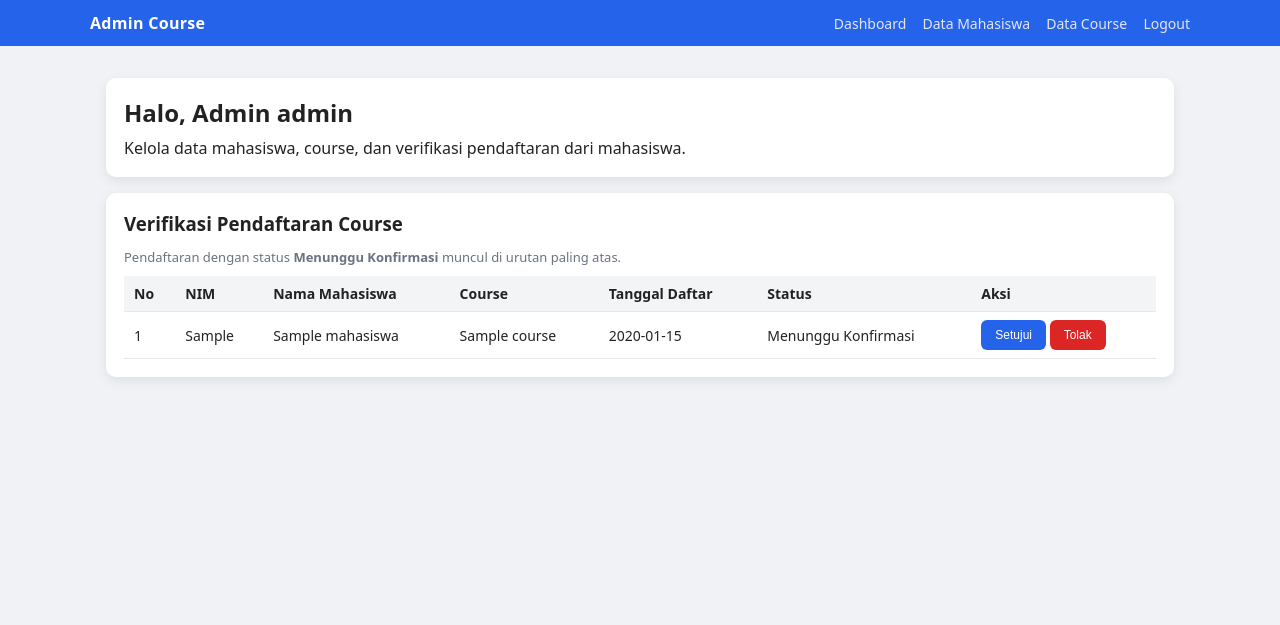
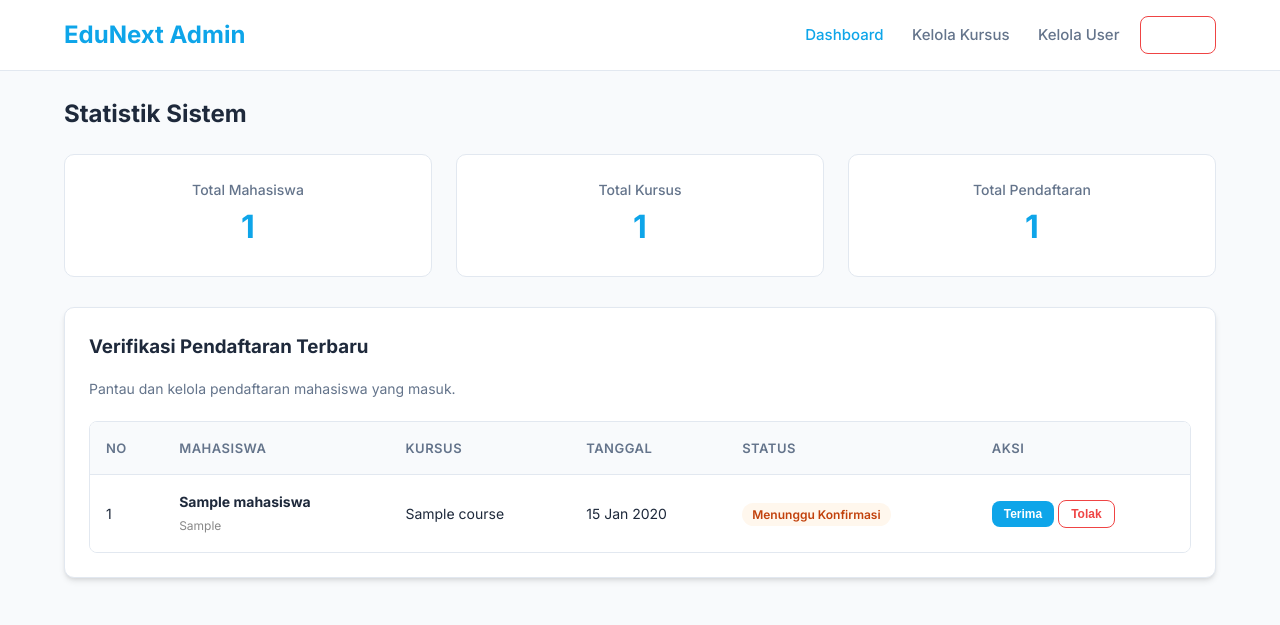
Before and after one commit to Ezra772/Web-Kursus, a PHP site: page /admin/index.php in a window 1280 px wide. Shown: the top 625 px of the page. Run offline with PHP 8.4, Linux system fonts and the light colour scheme; a user stored in the database is signed in; tables that the repository leaves empty hold one stand-in row (values such as "Sample post").

Commit message:
nambahin file sql sama ganti tampilan

```diff
--- a/admin/index.php
+++ b/admin/index.php
@@ -1,7 +1,12 @@
 <?php
 require '../auth_admin.php';
 
-// ambil data pendaftaran join mahasiswa + course
+// Hitung statistik sederhana
+$countMhs = mysqli_num_rows(mysqli_query($conn, "SELECT id FROM mahasiswa"));
+$countCourse = mysqli_num_rows(mysqli_query($conn, "SELECT id FROM course"));
+$countPendaftaran = mysqli_num_rows(mysqli_query($conn, "SELECT id FROM pendaftaran"));
+
+// Query pendaftaran
 $sql = "
     SELECT
         p.id,
@@ -17,54 +22,62 @@ $sql = "
         CASE WHEN p.status = 'Menunggu Konfirmasi' THEN 0 ELSE 1 END,
         p.tanggal_daftar DESC
 ";
-
 $pendaftaran = mysqli_query($conn, $sql);
 ?>
 <!DOCTYPE html>
 <html lang="id">
 <head>
     <meta charset="UTF-8">
-    <title>Dashboard Admin</title>
+    <title>Dashboard Admin - EduNext</title>
     <meta name="viewport" content="width=device-width, initial-scale=1">
     <link rel="stylesheet" href="../assets/css/style.css">
 </head>
 <body>
+
 <div class="navbar">
     <div class="navbar-inner">
-        <div class="navbar-brand">Admin Course</div>
+        <a href="index.php" class="navbar-brand">EduNext Admin</a>
         <div class="nav-links">
-            <a href="index.php">Dashboard</a>
-            <a href="mahasiswa_index.php">Data Mahasiswa</a>
-            <a href="course_index.php">Data Course</a>
-            <a href="../logout.php">Logout</a>
+            <a href="index.php" style="color:var(--primary);">Dashboard</a>
+            <a href="course_index.php">Kelola Kursus</a>
+            <a href="mahasiswa_index.php">Kelola User</a>
+            <a href="../logout.php" class="btn btn-danger" style="color:white; margin-left:16px; padding:6px 12px;">Logout</a>
         </div>
     </div>
 </div>
 
-<div class="container" style="margin-top:16px;">
+<div class="container">
+    <h2 style="margin-bottom:20px;">Statistik Sistem</h2>
 
-    <!-- Kartu sambutan -->
-    <div class="card">
-        <h2 style="margin-bottom:8px;">Halo, Admin <?php echo htmlspecialchars($_SESSION['username']); ?></h2>
-        <p>Kelola data mahasiswa, course, dan verifikasi pendaftaran dari mahasiswa.</p>
+    <div class="stats-grid">
+        <div class="stat-card">
+            <div class="stat-label">Total Mahasiswa</div>
+            <div class="stat-number"><?php echo $countMhs; ?></div>
+        </div>
+        <div class="stat-card">
+            <div class="stat-label">Total Kursus</div>
+            <div class="stat-number"><?php echo $countCourse; ?></div>
+        </div>
+        <div class="stat-card">
+            <div class="stat-label">Total Pendaftaran</div>
+            <div class="stat-number"><?php echo $countPendaftaran; ?></div>
+        </div>
     </div>
 
-    <!-- Tabel pendaftaran -->
     <div class="card">
-        <h3 style="margin-bottom:12px;">Verifikasi Pendaftaran Course</h3>
-        <p style="font-size:13px; color:#6b7280; margin-bottom:10px;">
-            Pendaftaran dengan status <strong>Menunggu Konfirmasi</strong> muncul di urutan paling atas.
-        </p>
+        <div style="margin-bottom:20px;">
+            <h3>Verifikasi Pendaftaran Terbaru</h3>
+            <p style="color:var(--text-muted); font-size:14px;">Pantau dan kelola pendaftaran mahasiswa yang masuk.</p>
+        </div>
 
         <div class="table-wrapper">
             <table>
                 <thead>
                 <tr>
                     <th>No</th>
-                    <th>NIM</th>
-                    <th>Nama Mahasiswa</th>
-                    <th>Course</th>
-                    <th>Tanggal Daftar</th>
+                    <th>Mahasiswa</th>
+                    <th>Kursus</th>
+                    <th>Tanggal</th>
                     <th>Status</th>
                     <th>Aksi</th>
                 </tr>
@@ -73,57 +86,46 @@ $pendaftaran = mysqli_query($conn, $sql);
                 <?php
                 $no = 1;
                 if (mysqli_num_rows($pendaftaran) === 0): ?>
-                    <tr>
-                        <td colspan="7" style="text-align:center; padding:12px;">
-                            Belum ada pendaftaran course.
-                        </td>
-                    </tr>
-                <?php
-                else:
+                    <tr><td colspan="6" style="text-align:center;">Belum ada data.</td></tr>
+                <?php else:
                     while ($p = mysqli_fetch_assoc($pendaftaran)) :
                         $status = $p['status'];
-                        $isPending = ($status === 'Menunggu Konfirmasi');
+                        $badgeClass = 'badge-pending';
+                        if($status == 'Disetujui') $badgeClass = 'badge-success';
+                        if($status == 'Ditolak') $badgeClass = 'badge-danger';
                 ?>
                     <tr>
                         <td><?php echo $no++; ?></td>
-                        <td><?php echo htmlspecialchars($p['nim']); ?></td>
-                        <td><?php echo htmlspecialchars($p['nama_mahasiswa']); ?></td>
+                        <td>
+                            <strong><?php echo htmlspecialchars($p['nama_mahasiswa']); ?></strong><br>
+                            <span style="font-size:12px; color:#888;"><?php echo htmlspecialchars($p['nim']); ?></span>
+                        </td>
                         <td><?php echo htmlspecialchars($p['nama_course']); ?></td>
-                        <td><?php echo htmlspecialchars($p['tanggal_daftar']); ?></td>
-                        <td><?php echo htmlspecialchars($status); ?></td>
+                        <td><?php echo date('d M Y', strtotime($p['tanggal_daftar'])); ?></td>
+                        <td><span class="badge <?php echo $badgeClass; ?>"><?php echo $status; ?></span></td>
                         <td>
-                            <?php if ($isPending): ?>
-                                <!-- Approve -->
+                            <?php if ($status === 'Menunggu Konfirmasi'): ?>
                                 <form action="pendaftaran_update.php" method="POST" style="display:inline;">
                                     <input type="hidden" name="id" value="<?php echo $p['id']; ?>">
                                     <input type="hidden" name="aksi" value="setuju">
-                                    <button class="btn btn-primary" style="font-size:12px;">
-                                        Setujui
-                                    </button>
+                                    <button class="btn btn-primary" style="padding:6px 12px; font-size:12px;">Terima</button>
                                 </form>
-
-                                <!-- Tolak -->
                                 <form action="pendaftaran_update.php" method="POST" style="display:inline;">
                                     <input type="hidden" name="id" value="<?php echo $p['id']; ?>">
                                     <input type="hidden" name="aksi" value="tolak">
-                                    <button class="btn btn-danger" style="font-size:12px;"
-                                            onclick="return confirm('Tolak pendaftaran ini?');">
-                                        Tolak
-                                    </button>
+                                    <button class="btn btn-danger" style="padding:6px 12px; font-size:12px;" onclick="return confirm('Tolak?');">Tolak</button>
                                 </form>
                             <?php else: ?>
-                                <span style="font-size:12px; color:#6b7280;">Tidak ada aksi</span>
+                                <span style="color:#aaa;">Selesai</span>
                             <?php endif; ?>
                         </td>
                     </tr>
-                <?php
-                    endwhile;
-                endif;
-                ?>
+                <?php endwhile; endif; ?>
                 </tbody>
             </table>
         </div>
     </div>
 </div>
+
 </body>
 </html>
--- a/assets/css/style.css
+++ b/assets/css/style.css
@@ -1,3 +1,22 @@
+/* Import Google Font agar mirip referensi */
+@import url('https://fonts.googleapis.com/css2?family=Inter:wght@300;400;500;600;700&display=swap');
+
+:root {
+    --primary: #0ea5e9; /* Biru cerah seperti referensi */
+    --primary-dark: #0284c7;
+    --secondary: #64748b;
+    --bg-body: #f8fafc;
+    --bg-card: #ffffff;
+    --text-main: #1e293b;
+    --text-muted: #64748b;
+    --border: #e2e8f0;
+    --danger: #ef4444;
+    --warning: #f59e0b;
+    --success: #10b981;
+    --radius: 10px;
+    --shadow: 0 4px 6px -1px rgb(0 0 0 / 0.1), 0 2px 4px -2px rgb(0 0 0 / 0.1);
+}
+
 * {
     box-sizing: border-box;
     margin: 0;
@@ -5,190 +24,254 @@
 }
 
 body {
-    font-family: system-ui, -apple-system, BlinkMacSystemFont, "Segoe UI", sans-serif;
-    background: #f0f2f5;
-    color: #222;
+    font-family: 'Inter', sans-serif;
+    background: var(--bg-body);
+    color: var(--text-main);
+    line-height: 1.6;
+    -webkit-font-smoothing: antialiased;
 }
 
-/* Layout umum */
+/* Layout Container */
 .container {
-    max-width: 1100px;
+    max-width: 1200px;
     margin: 0 auto;
-    padding: 16px;
+    padding: 24px;
 }
 
 /* Navbar */
 .navbar {
-    background: #2563eb;
-    color: #fff;
-    padding: 12px 16px;
+    background: var(--bg-card);
+    border-bottom: 1px solid var(--border);
+    padding: 16px 0;
+    position: sticky;
+    top: 0;
+    z-index: 100;
 }
 
 .navbar-inner {
-    max-width: 1100px;
+    max-width: 1200px;
     margin: 0 auto;
+    padding: 0 24px;
     display: flex;
     align-items: center;
     justify-content: space-between;
 }
 
 .navbar-brand {
-    font-weight: 600;
-    letter-spacing: .3px;
+    font-size: 24px;
+    font-weight: 700;
+    color: var(--primary);
+    text-decoration: none;
 }
 
 .nav-links a {
-    color: #e5e7eb;
+    color: var(--text-muted);
     text-decoration: none;
-    margin-left: 12px;
+    margin-left: 24px;
+    font-weight: 500;
+    font-size: 15px;
+    transition: color 0.2s;
+}
+
+.nav-links a:hover {
+    color: var(--primary);
+}
+
+/* Hero Section (Untuk Halaman User) */
+.hero-section {
+    text-align: center;
+    padding: 60px 20px;
+    background: linear-gradient(to bottom, #fff, #f0f9ff);
+    margin-bottom: 30px;
+    border-bottom: 1px solid var(--border);
+}
+
+.hero-title {
+    font-size: 36px;
+    font-weight: 800;
+    color: #1e293b;
+    margin-bottom: 10px;
+}
+
+.hero-subtitle {
+    color: var(--text-muted);
+    font-size: 18px;
+    max-width: 600px;
+    margin: 0 auto 24px auto;
+}
+
+/* Cards */
+.card {
+    background: var(--bg-card);
+    border-radius: var(--radius);
+    padding: 24px;
+    box-shadow: var(--shadow);
+    border: 1px solid var(--border);
+    margin-bottom: 24px;
+    transition: transform 0.2s;
+}
+
+.card h2, .card h3 {
+    margin-bottom: 16px;
+    color: var(--text-main);
+}
+
+/* Form Styling */
+form label {
+    display: block;
+    margin-bottom: 8px;
+    font-weight: 500;
+    color: var(--text-main);
     font-size: 14px;
 }
 
-.nav-links a:hover {
-    text-decoration: underline;
+form input, form select, form textarea {
+    width: 100%;
+    padding: 12px 16px;
+    margin-bottom: 16px;
+    border-radius: 8px;
+    border: 1px solid var(--border);
+    font-family: inherit;
+    font-size: 14px;
+    transition: border-color 0.2s;
 }
 
-/* Card */
-.card {
-    background: #fff;
-    border-radius: 10px;
-    padding: 18px;
-    box-shadow: 0 4px 12px rgba(15, 23, 42, 0.08);
-    margin-bottom: 16px;
+form input:focus, form textarea:focus {
+    outline: none;
+    border-color: var(--primary);
+    box-shadow: 0 0 0 3px rgba(14, 165, 233, 0.1);
 }
 
-/* Login layout */
+/* Buttons */
+.btn {
+    display: inline-flex;
+    align-items: center;
+    justify-content: center;
+    padding: 10px 20px;
+    font-size: 14px;
+    font-weight: 600;
+    border-radius: 8px;
+    border: none;
+    cursor: pointer;
+    text-decoration: none;
+    transition: all 0.2s;
+}
+
+.btn-primary { background: var(--primary); color: #fff; }
+.btn-primary:hover { background: var(--primary-dark); }
+
+.btn-secondary { background: #f1f5f9; color: var(--text-main); }
+.btn-secondary:hover { background: #e2e8f0; }
+
+.btn-danger { background: #fff; color: var(--danger); border: 1px solid var(--danger); }
+.btn-danger:hover { background: #fee2e2; }
+
+.btn-warning { background: var(--warning); color: #fff; }
+
+/* Table Styling Modern */
+.table-wrapper {
+    overflow-x: auto;
+    border-radius: 8px;
+    border: 1px solid var(--border);
+}
+
+table {
+    width: 100%;
+    border-collapse: collapse;
+    background: #fff;
+}
+
+th {
+    background: #f8fafc;
+    color: var(--text-muted);
+    font-weight: 600;
+    font-size: 13px;
+    text-transform: uppercase;
+    letter-spacing: 0.5px;
+    padding: 16px;
+    text-align: left;
+    border-bottom: 1px solid var(--border);
+}
+
+td {
+    padding: 16px;
+    border-bottom: 1px solid var(--border);
+    font-size: 14px;
+    color: var(--text-main);
+}
+
+tr:last-child td { border-bottom: none; }
+
+/* Status Badges */
+.badge {
+    padding: 4px 10px;
+    border-radius: 20px;
+    font-size: 12px;
+    font-weight: 600;
+}
+.badge-pending { background: #fff7ed; color: #c2410c; }
+.badge-success { background: #f0fdf4; color: #15803d; }
+.badge-danger { background: #fef2f2; color: #b91c1c; }
+
+/* Grid for Courses */
+.grid {
+    display: grid;
+    grid-template-columns: repeat(auto-fill, minmax(280px, 1fr));
+    gap: 24px;
+}
+
+.course-card {
+    background: white;
+    border: 1px solid var(--border);
+    border-radius: var(--radius);
+    overflow: hidden;
+    transition: transform 0.2s, box-shadow 0.2s;
+}
+
+.course-card:hover {
+    transform: translateY(-4px);
+    box-shadow: 0 10px 15px -3px rgba(0, 0, 0, 0.1);
+}
+
+.course-img-wrapper {
+    height: 180px;
+    background: #e2e8f0;
+    overflow: hidden;
+}
+
+.course-img {
+    width: 100%;
+    height: 100%;
+    object-fit: cover;
+}
+
+.course-body { padding: 20px; }
+.course-title { font-size: 18px; font-weight: 700; margin-bottom: 8px; color: var(--text-main); }
+.course-price { font-size: 18px; font-weight: 700; color: var(--primary); margin-top: 12px; }
+.course-level { display: inline-block; padding: 2px 8px; background: #e0f2fe; color: var(--primary); border-radius: 4px; font-size: 12px; font-weight: 600; margin-bottom: 8px;}
+
+/* Login Center */
 .full-height-center {
     min-height: 100vh;
     display: flex;
     align-items: center;
     justify-content: center;
+    background: #f1f5f9;
 }
 
-/* Form */
-form label {
-    display: block;
-    margin-bottom: 6px;
-    font-size: 14px;
-    font-weight: 500;
+/* Stats Card (Admin) */
+.stats-grid {
+    display: grid;
+    grid-template-columns: repeat(3, 1fr);
+    gap: 24px;
+    margin-bottom: 30px;
 }
-
-form input,
-form select,
-form textarea {
-    width: 100%;
-    padding: 8px 10px;
-    margin-bottom: 12px;
-    border-radius: 6px;
-    border: 1px solid #cbd5e1;
-    font-size: 14px;
-}
-
-form textarea {
-    min-height: 80px;
-    resize: vertical;
-}
-
-/* Buttons */
-.btn {
-    display: inline-block;
-    padding: 8px 14px;
-    font-size: 14px;
-    border-radius: 6px;
-    border: none;
-    cursor: pointer;
-    text-decoration: none;
+.stat-card {
+    background: #fff;
+    padding: 24px;
+    border-radius: var(--radius);
+    border: 1px solid var(--border);
     text-align: center;
 }
-
-.btn-primary {
-    background: #2563eb;
-    color: #fff;
-}
-
-.btn-secondary {
-    background: #6b7280;
-    color: #fff;
-}
-
-.btn-danger {
-    background: #dc2626;
-    color: #fff;
-}
-
-.btn-warning {
-    background: #facc15;
-    color: #000;
-}
-
-.btn + .btn {
-    margin-left: 6px;
-}
-
-/* Alert */
-.alert {
-    padding: 10px 12px;
-    border-radius: 6px;
-    font-size: 14px;
-    margin-bottom: 12px;
-}
-
-.alert-danger {
-    background: #fee2e2;
-    color: #991b1b;
-}
-
-.alert-success {
-    background: #dcfce7;
-    color: #166534;
-}
-
-/* Table */
-.table-wrapper {
-    overflow-x: auto;
-}
-
-table {
-    width: 100%;
-    border-collapse: collapse;
-    font-size: 14px;
-}
-
-th, td {
-    padding: 8px 10px;
-    border-bottom: 1px solid #e5e7eb;
-    text-align: left;
-}
-
-th {
-    background: #f3f4f6;
-    font-weight: 600;
-}
-
-/* Grid cards untuk course */
-.grid {
-    display: grid;
-    grid-template-columns: repeat(3, minmax(0, 1fr));
-    gap: 16px;
-}
-
-@media (max-width: 900px) {
-    .grid {
-        grid-template-columns: repeat(2, minmax(0, 1fr));
-    }
-}
-
-@media (max-width: 640px) {
-    .grid {
-        grid-template-columns: 1fr;
-    }
-
-    .navbar-inner {
-        flex-direction: column;
-        align-items: flex-start;
-    }
-
-    .nav-links {
-        margin-top: 8px;
-    }
-}
+.stat-number { font-size: 32px; font-weight: 800; color: var(--primary); }
+.stat-label { color: var(--text-muted); font-size: 14px; font-weight: 500; }
```
Also changed, not shown: db_course.sql (added, +69 -0 lines), login.php (+18 -35 lines), mhs/index.php (+42 -40 lines).
